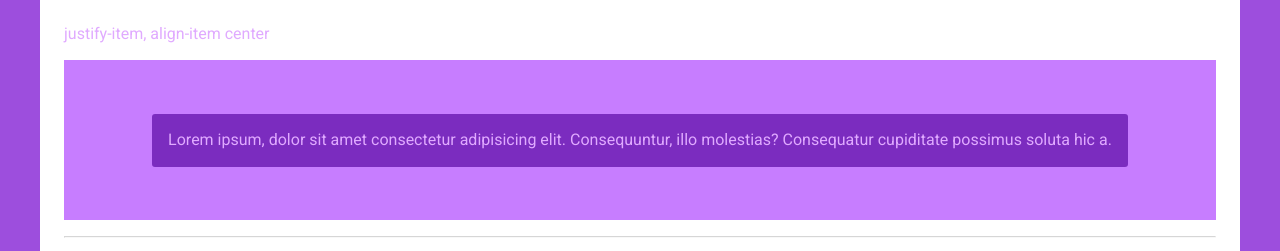
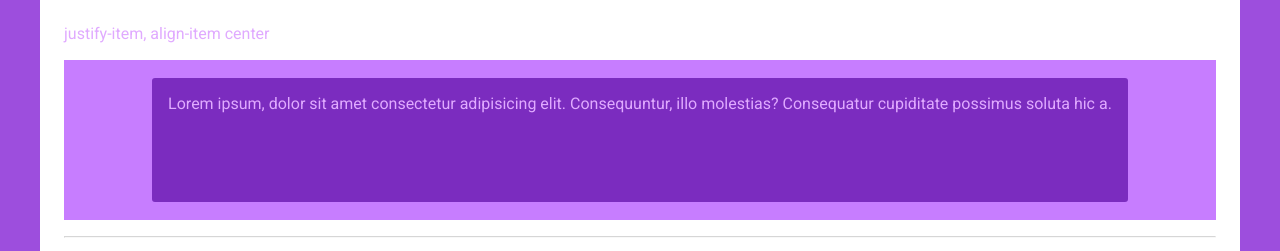
Before and after one commit to leovoon/css-grid-practice, a website built with Parcel: page src/index.html in a window 1280 px wide. Shown: the part 440-691 px from the top of the page. Built offline with nearby package versions, Linux system fonts and the light colour scheme.

Commit message:
Update style

```diff
--- a/src/scss/style.scss
+++ b/src/scss/style.scss
@@ -37,6 +37,9 @@ h2 {
   justify-items: center;
   align-items: center;
   background: $one;
+  .grid-item {
+    height: 100%;
+  }
 }
 
 .shuffleBtn {
```
